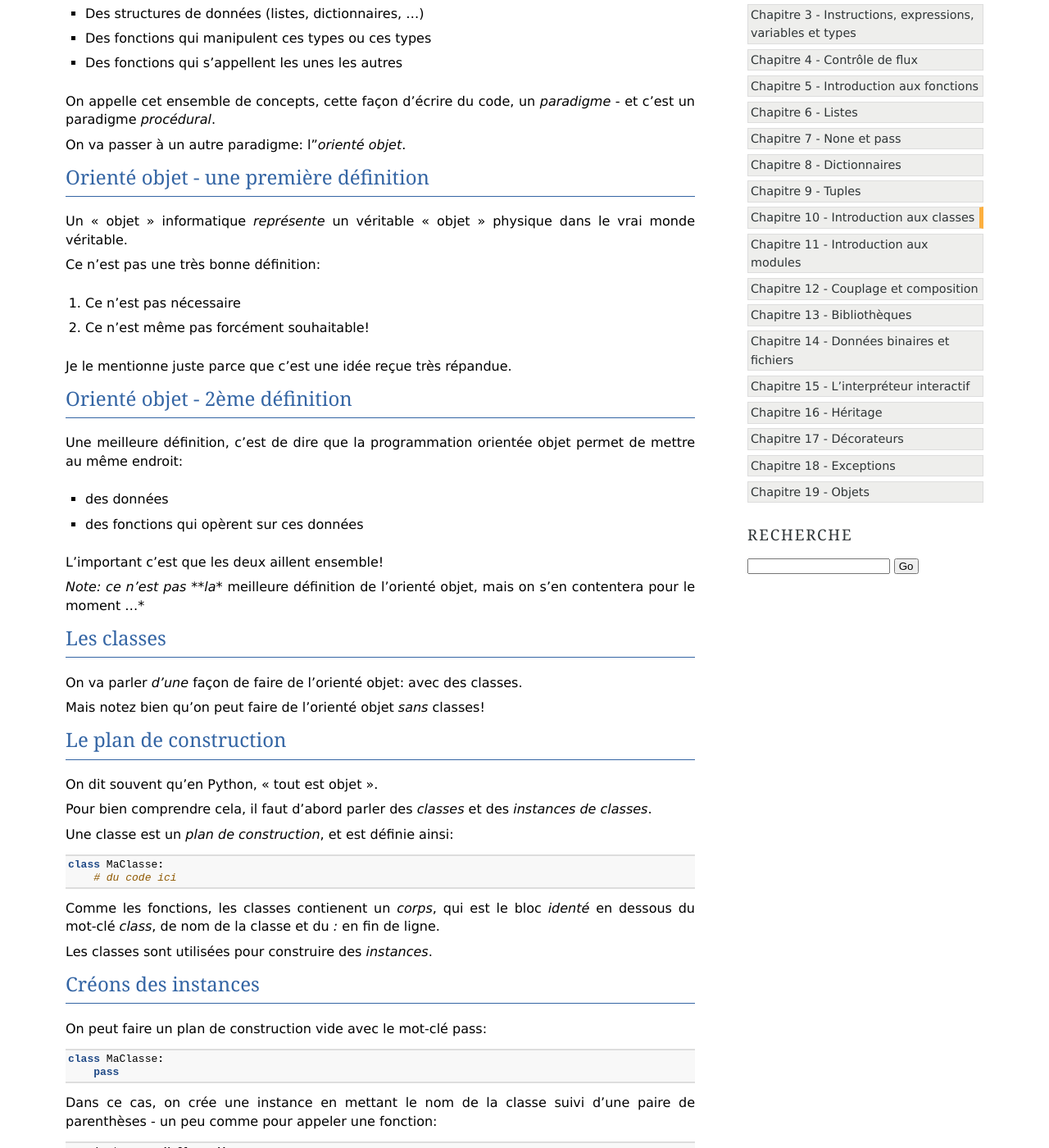
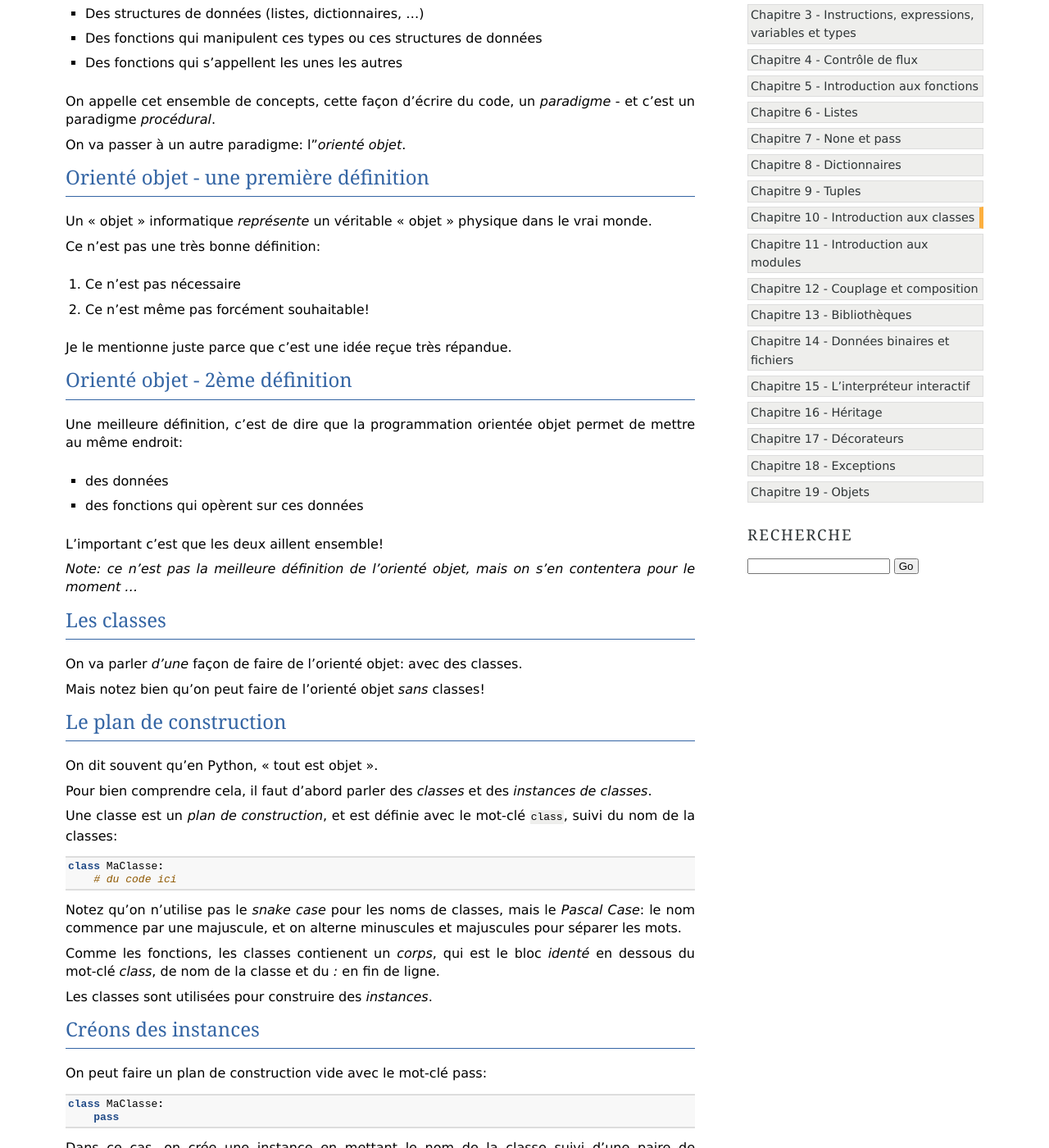
Before and after one commit to gruiick/cours-python, a Sphinx documentation site: the page built from cours/source/10-classes-01/index.rst, in a window 1280 px wide and 1400 px high, scrolled down 238 px. Shown: the whole window at 82% size. Built offline with Sphinx 7.4.7, drawn with Linux system fonts in a browser that asks for light colours; some of the changed text lies outside the part shown.

Commit message:
Corrections mineures + snake case et Pascal Case

```diff
--- a/cours/source/03-variables-et-types/01-variables.rst
+++ b/cours/source/03-variables-et-types/01-variables.rst
@@ -161,6 +161,9 @@ Aussi, la convention est de:
    score = 42
    âge_moyen = 22
 
+On dit qu'on utilise le *snake case* (parce que ça ressemble vaguement
+à un serpent)
+
 Notez que certains noms ne peuvent être utilisés comme nom
 de variables. On les appelle des *mots-clés*. La liste
 est disponible ici: https://docs.python.org/fr/3/reference/lexical_analysis.html#keywords
--- a/cours/source/05-fonctions-01/01-functions.rst
+++ b/cours/source/05-fonctions-01/01-functions.rst
@@ -9,6 +9,8 @@ Définition::
     def dire_bonjour():
         print("Bonjour")
 
+Notez qu'on utilise aussi le *snake case* pour les noms de fonctions, comme pour
+les noms de variables.
 
 * avec le mot-clé `def`
 * avec un `:` à la fin et un *bloc indenté* (appelé *le corps de la fonction*).
--- a/cours/source/09-tuples/index.rst
+++ b/cours/source/09-tuples/index.rst
@@ -12,8 +12,8 @@ Création de tuples
 Avec des parenthèses::
 
     tuple_vide = ()
-    tuple_à_un_élement = (1,)   # notez la virgule
-    tupble_à_deux_éléments = (1, 2)   # on dit aussi: "couple"
+    tuple_à_un_élement = 1,)   # notez la virgule
+    tuple_à_deux_éléments = (1, 2)   # on dit aussi: "couple"
 
 Sauf pour le tuple vide, c'est la *virgule* qui fait le tuple
 
--- a/cours/source/10-classes-01/index.rst
+++ b/cours/source/10-classes-01/index.rst
@@ -1,11 +1,11 @@
 Chapitre 10 - Introduction aux classes
 ======================================
 
-Ce qu’on a vu jusqu’ici:
+Ce qu'on a vu jusqu’ici:
 
 * Des types simples (entiers, booléens, ...)
 * Des structures de données (listes, dictionnaires, ...)
-* Des fonctions qui manipulent ces types ou ces types
+* Des fonctions qui manipulent ces types ou ces structures de données
 * Des fonctions qui s’appellent les unes les autres
 
 On appelle cet ensemble de concepts, cette façon d'écrire du code, un *paradigme* -
@@ -17,7 +17,7 @@ Orienté objet - une première définition
 ---------------------------------------
 
 Un "objet" informatique *représente* un véritable "objet" physique
-dans le vrai monde véritable.
+dans le vrai monde.
 
 Ce n'est pas une très bonne définition:
 
@@ -37,8 +37,7 @@ orientée objet permet de mettre au même endroit:
 
 L'important c'est que les deux aillent ensemble!
 
-*Note: ce n'est pas **la** meilleure définition de l'orienté objet, mais on s'en contentera
-pour le moment ...*
+*Note: ce n'est pas la meilleure définition de l'orienté objet, mais on s'en contentera pour le moment ...*
 
 
 Les classes
@@ -55,10 +54,15 @@ On dit souvent qu'en Python, "tout est objet".
 
 Pour bien comprendre cela, il faut d'abord parler des *classes* et des *instances de classes*.
 
-Une classe est un *plan de construction*, et est définie ainsi::
+Une classe est un *plan de construction*, et est définie avec le mot-clé ``class``, suivi
+du nom de la classes::
 
     class MaClasse:
         # du code ici
+
+Notez qu'on n'utilise pas le *snake case* pour les noms de classes, mais
+le *Pascal Case*: le nom commence par une majuscule, et on alterne
+minuscules et majuscules pour séparer les mots.
 
 Comme les fonctions, les classes contienent un *corps*, qui est le bloc *identé* en dessous
 du mot-clé `class`, de nom de la classe et du `:` en fin de ligne.
@@ -78,7 +82,8 @@ un peu comme pour appeler une fonction::
 
     mon_instance = MaClasse()
 
-Ici, ``mon_instance`` est une *instance* de la classe ``MaClasse``.
+Ici, ``mon_instance`` est une *instance* de la classe ``MaClasse``. Notez que ``mon_instance`` utilise
+*snake case*, comme toutes les variables qu'on a vues jusqu'ici.
 
 Attributs
 ---------
```
Also changed, not shown: other parts of cours/source/10-classes-01/index.rst (+2 -2 lines).
